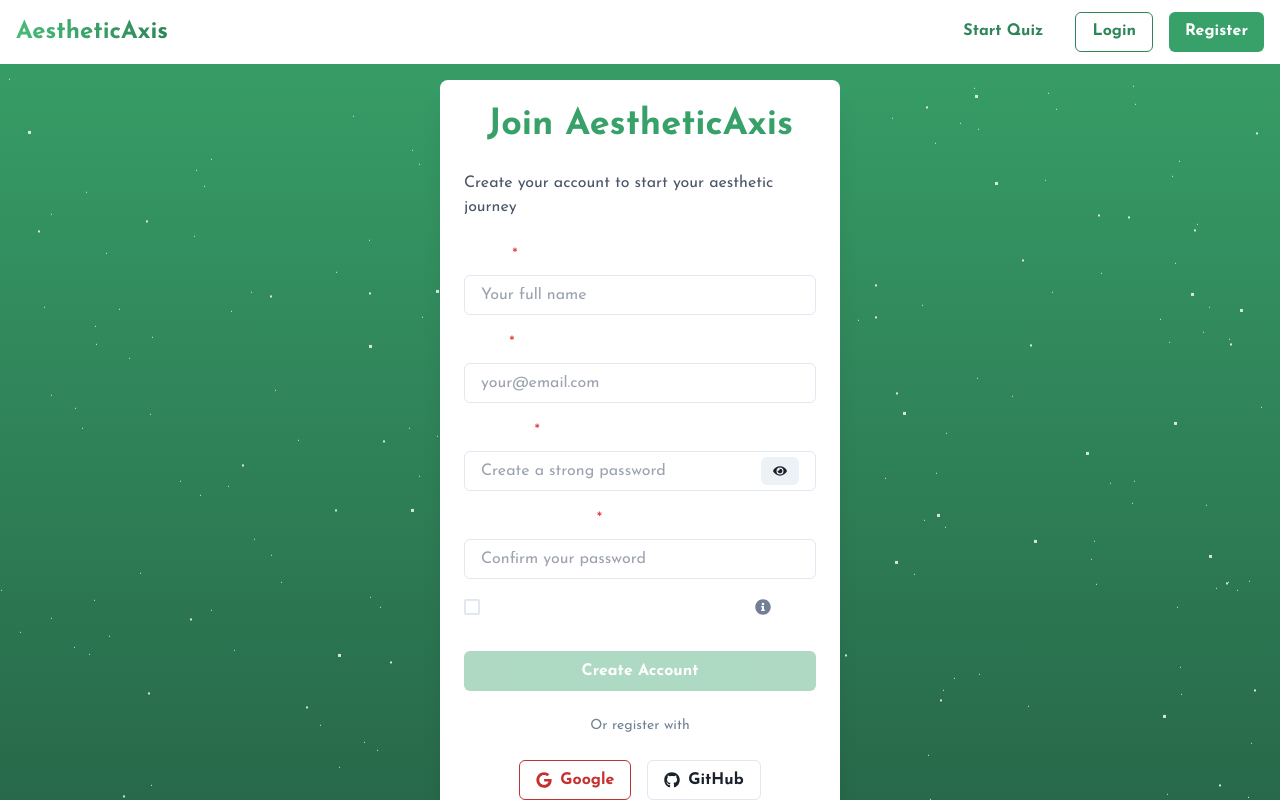
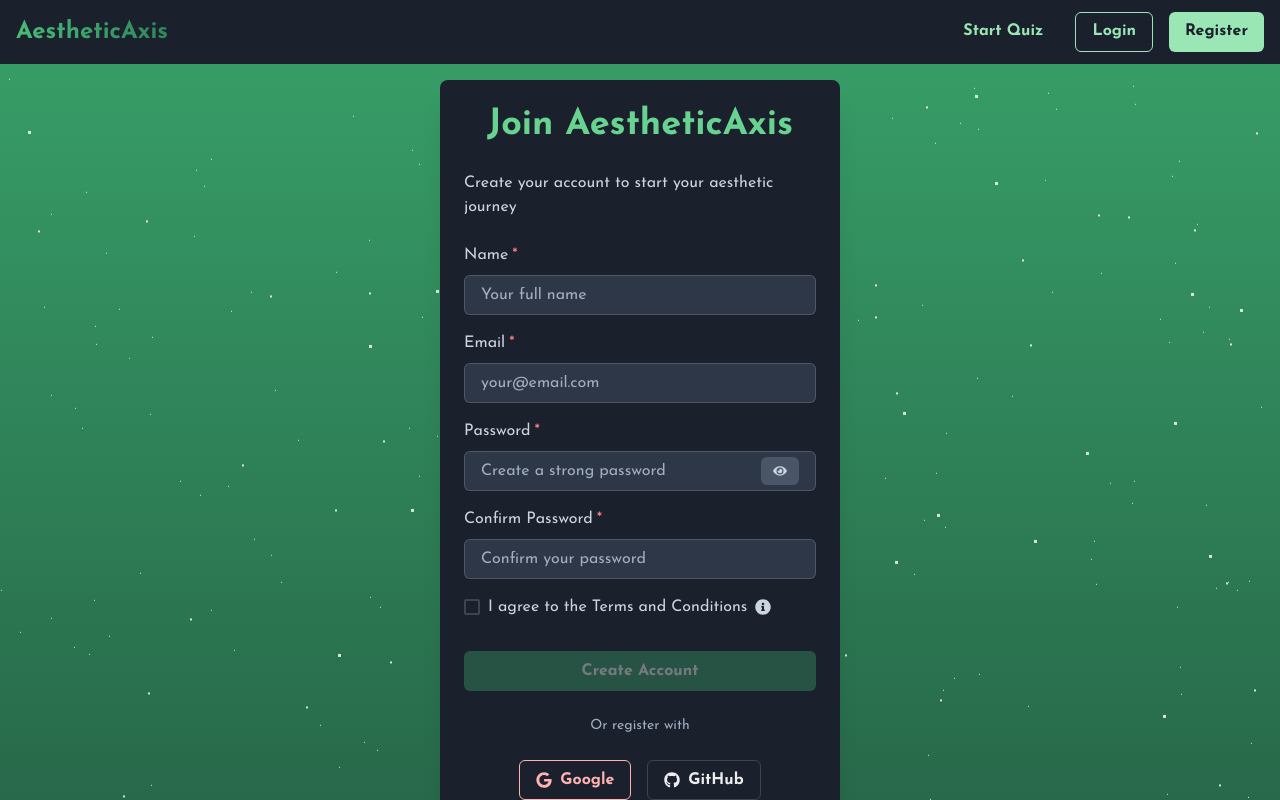
Before and after one commit to boshyxd/aesthetic-axis, a Next.js app: page /register in a window 1280 px wide. Built offline with nearby package versions, Linux system fonts and the light colour scheme; no server answers.

Commit message:
fix layout + theme issues

```diff
--- a/src/components/Footer.js
+++ b/src/components/Footer.js
@@ -1,10 +1,12 @@
 import React from 'react';
-import { Box, Container, Flex, Text, Link, IconButton, Stack } from "@chakra-ui/react";
+import { Box, Container, Flex, Text, Link, IconButton, Stack, useColorModeValue } from "@chakra-ui/react";
 import { FaGithub, FaTwitter, FaInstagram } from 'react-icons/fa';
 
 const Footer = () => {
+  const bgColor = useColorModeValue("gray.100", "gray.900");
+  const textColor = useColorModeValue("gray.700", "gray.200");
   return (
-    <Box as="footer" bg="gray.100" color="gray.700" py={8}>
+    <Box as="footer" bg={bgColor} color={textColor} py={8}>
       <Container maxW="6xl">
         <Flex direction={{ base: "column", md: "row" }} justify="space-between" align="center">
           <Text fontSize="sm" mb={{ base: 4, md: 0 }}>
--- a/src/components/Hero.js
+++ b/src/components/Hero.js
@@ -58,7 +58,7 @@ export default function Hero() {
       </MotionBox>
 
       <Container centerContent maxW="container.xl" zIndex={1}>
-        <VStack spacing={8}>
+        <VStack spacing={2}>
           <MotionBox
             initial={{ y: -50, opacity: 0 }}
             animate={{ y: 0, opacity: 1 }}
--- a/src/components/Register.js
+++ b/src/components/Register.js
@@ -36,11 +36,8 @@ const Register = () => {
       return;
     }
     try {
-      console.log("Attempting to create user with email:", email);
       const userCredential = await createUserWithEmailAndPassword(auth, email, password);
-      console.log("User created successfully:", userCredential.user);
       await updateProfile(userCredential.user, { displayName: name });
-      console.log("User profile updated successfully");
       toast({
         title: "Registration successful",
         status: "success",
@@ -48,9 +45,6 @@ const Register = () => {
         isClosable: true,
       });
     } catch (error) {
-      console.error("Registration error:", error);
-      console.error("Error code:", error.code);
-      console.error("Error message:", error.message);
       toast({
         title: "Registration failed",
         description: error.message || "An unexpected error occurred",
@@ -60,6 +54,7 @@ const Register = () => {
       });
     }
   };
+
   const handleSocialLogin = async (provider) => {
     try {
       let authProvider;
@@ -117,47 +112,57 @@ const Register = () => {
       padding="6"
       borderRadius="lg"
       boxShadow="xl"
-      bg="white"
+      bg="gray.800"
+      color="white"
     >
       <VStack spacing={6}>
-        <Heading as="h1" size="xl" color="green.500">
+        <Heading as="h1" size="xl" color="green.300">
           Join AestheticAxis
         </Heading>
-        <Text fontSize="md" color="gray.600">
+        <Text fontSize="md" color="gray.300">
           Create your account to start your aesthetic journey
         </Text>
         <form onSubmit={handleRegister} style={{ width: '100%' }}>
           <VStack spacing={4}>
             <FormControl isRequired>
-              <FormLabel>Name</FormLabel>
+              <FormLabel color="gray.300">Name</FormLabel>
               <Input
                 type="text"
                 value={name}
                 onChange={(e) => setName(e.target.value)}
                 placeholder="Your full name"
+                bg="gray.700"
+                color="white"
+                _placeholder={{ color: "gray.400" }}
               />
             </FormControl>
             <FormControl isRequired>
-              <FormLabel>Email</FormLabel>
+              <FormLabel color="gray.300">Email</FormLabel>
               <Input
                 type="email"
                 value={email}
                 onChange={(e) => setEmail(e.target.value)}
                 placeholder="your@email.com"
+                bg="gray.700"
+                color="white"
+                _placeholder={{ color: "gray.400" }}
               />
             </FormControl>
             <FormControl isRequired>
-              <FormLabel>Password</FormLabel>
+              <FormLabel color="gray.300">Password</FormLabel>
               <InputGroup>
                 <Input
                   type={showPassword ? "text" : "password"}
                   value={password}
                   onChange={handlePasswordChange}
                   placeholder="Create a strong password"
+                  bg="gray.700"
+                  color="white"
+                  _placeholder={{ color: "gray.400" }}
                 />
                 <InputRightElement width="4.5rem">
-                  <Button h="1.75rem" size="sm" onClick={() => setShowPassword(!showPassword)}>
-                    <Icon as={showPassword ? FaEyeSlash : FaEye} />
+                  <Button h="1.75rem" size="sm" onClick={() => setShowPassword(!showPassword)} bg="gray.600">
+                    <Icon as={showPassword ? FaEyeSlash : FaEye} color="gray.300" />
                   </Button>
                 </InputRightElement>
               </InputGroup>
@@ -171,25 +176,31 @@ const Register = () => {
               />
             )}
             <FormControl isRequired>
-              <FormLabel>Confirm Password</FormLabel>
+              <FormLabel color="gray.300">Confirm Password</FormLabel>
               <Input
                 type="password"
                 value={confirmPassword}
                 onChange={(e) => setConfirmPassword(e.target.value)}
                 placeholder="Confirm your password"
+                bg="gray.700"
+                color="white"
+                _placeholder={{ color: "gray.400" }}
               />
             </FormControl>
             <HStack width="100%">
-              <Checkbox isChecked={agreeTerms} onChange={(e) => setAgreeTerms(e.target.checked)}>
-                I agree to the Terms and Conditions
+              <Checkbox isChecked={agreeTerms} onChange={(e) => setAgreeTerms(e.target.checked)} colorScheme="green">
+                <Text color="gray.300">I agree to the Terms and Conditions</Text>
               </Checkbox>
               <Tooltip label="Please read our terms and conditions before proceeding" aria-label="Terms and conditions tooltip">
-                <Icon as={FaInfoCircle} color="gray.500" />
+                <Icon as={FaInfoCircle} color="gray.300" />
               </Tooltip>
             </HStack>
             <Button
               type="submit"
               colorScheme="green"
+              bg="green.500"
+              color="white"
+              _hover={{ bg: "green.600" }}
               width="100%"
               mt={4}
               isDisabled={!agreeTerms || passwordStrength < 3}
@@ -198,7 +209,7 @@ const Register = () => {
             </Button>
           </VStack>
         </form>
-        <Text fontSize="sm" color="gray.500">
+        <Text fontSize="sm" color="gray.400">
           Or register with
         </Text>
         <HStack spacing={4}>
--- a/src/pages/_app.js
+++ b/src/pages/_app.js
@@ -1,4 +1,4 @@
-import { ChakraProvider } from '@chakra-ui/react'
+import { ChakraProvider, ColorModeScript } from '@chakra-ui/react'
 import { useEffect, useState } from 'react'
 import { useRouter } from 'next/router'
 import '../styles/globals.css'
@@ -17,6 +17,7 @@ function MyApp({ Component, pageProps }) {
 
   return (
     <ChakraProvider theme={theme}>
+      <ColorModeScript initialColorMode={theme.config.initialColorMode} />
       <AuthProvider>
         <Head>
           <link rel="preconnect" href="https://fonts.googleapis.com" />
--- a/src/pages/index.js
+++ b/src/pages/index.js
@@ -1,6 +1,6 @@
 import React from 'react';
 import Head from 'next/head';
-import { Box, Container, Button, Link as ChakraLink, Heading, Text, VStack } from "@chakra-ui/react";
+import { Box, Container, Button, Link as ChakraLink, Heading, Text, VStack, useColorModeValue } from "@chakra-ui/react";
 import dynamic from 'next/dynamic';
 import Navbar from '../components/Navbar';
 import FeatureSection from '../components/FeatureSection';
@@ -31,6 +31,7 @@ const IconCloudDemo = () => (
 );
 
 export default function Home() {
+  const bgColor = useColorModeValue("green.700", "green.900");
   return (
     <>
       <Head>
@@ -45,7 +46,7 @@ export default function Home() {
         <Hero />
         <FeatureSection />
 
-        <Box minHeight="100vh" bg="bg-primary" py={16}>
+        <Box minHeight="100vh" bg={bgColor} py={16}>
           <Container maxW="6xl">
             <VStack spacing={8} align="center">
               <Heading
@@ -68,7 +69,7 @@ export default function Home() {
           </Container>
         </Box>
 
-        <Box as="section" py={20} bg="bg-primary">
+        <Box as="section" py={20} bg={bgColor}>
           <Container maxW="6xl" centerContent>
             <Box textAlign="center" mb={10}>
               <ChakraLink as={Link} href="/quiz" passHref>
--- a/src/pages/profile.js
+++ b/src/pages/profile.js
@@ -74,16 +74,16 @@ const Profile = () => {
 
   if (!user) {
     return (
-      <Box className="min-h-screen bg-gradient-to-b from-bg-primary to-secondary">
+      <Box bg="green.700" minHeight="100vh" display="flex" flexDirection="column">
         <Navbar />
-        <Container maxW="container.md" py={16}>
+        <Container maxW="container.md" py={24} flex="1">
           <ScaleFade initialScale={0.9} in={true}>
-            <VStack spacing={8} align="stretch" bg="white" p={8} borderRadius="xl" boxShadow="xl">
-              <Heading as="h1" size="2xl" className="text-quaternary text-center">
+            <VStack spacing={8} align="stretch" bg="gray.800" p={55} borderRadius="xl" boxShadow="xl">
+              <Heading as="h1" size="2xl" className="text-white text-center">
                 Please log in to view your profile
               </Heading>
               <Link href="/login" passHref>
-                <Button as="a" colorScheme="blue" size="lg" leftIcon={<FaUserCircle />}>
+                <Button as="a" colorScheme="green" size="lg" leftIcon={<FaUserCircle />}>
                   Log In
                 </Button>
               </Link>
@@ -96,11 +96,11 @@ const Profile = () => {
   }
 
   return (
-    <Box className="min-h-screen bg-gradient-to-b from-bg-primary to-secondary">
+    <Box className="min-h-screen bg-green-700">
       <Navbar />
       <Container maxW="container.xl" py={16}>
         <VStack spacing={12} align="stretch">
-          <Box height="8px" /> {/* Added spacer */}
+          <Box height="8px" />
           <ScaleFade initialScale={0.9} in={true}>
             <Box bg="white" p={8} borderRadius="xl" boxShadow="xl">
               <Flex direction={["column", "row"]} align="center" justify="space-between">
--- a/src/theme.js
+++ b/src/theme.js
@@ -1,18 +1,27 @@
-// src/theme.js
 import { extendTheme } from "@chakra-ui/react";
 
 const theme = extendTheme({
+  config: {
+    initialColorMode: "dark",
+    useSystemColorMode: false,
+  },
+  colors: {
+    dark: {
+      bg: "#1A202C",
+      text: "#E2E8F0",
+    },
+  },
   fonts: {
     heading: '"Josefin Sans", sans-serif',
     body: '"Josefin Sans", sans-serif',
   },
   styles: {
-    global: {
+    global: (props) => ({
       body: {
-        bg: 'var(--bg-color)',
-        color: 'var(--text-color)',
+        bg: props.colorMode === "dark" ? "dark.bg" : "var(--bg-color)",
+        color: props.colorMode === "dark" ? "dark.text" : "var(--text-color)",
       },
-    },
+    }),
   },
 });
 
```
Also changed, not shown: src/components/Login.js (+18 -8 lines), src/pages/results.js (+13 -17 lines).
